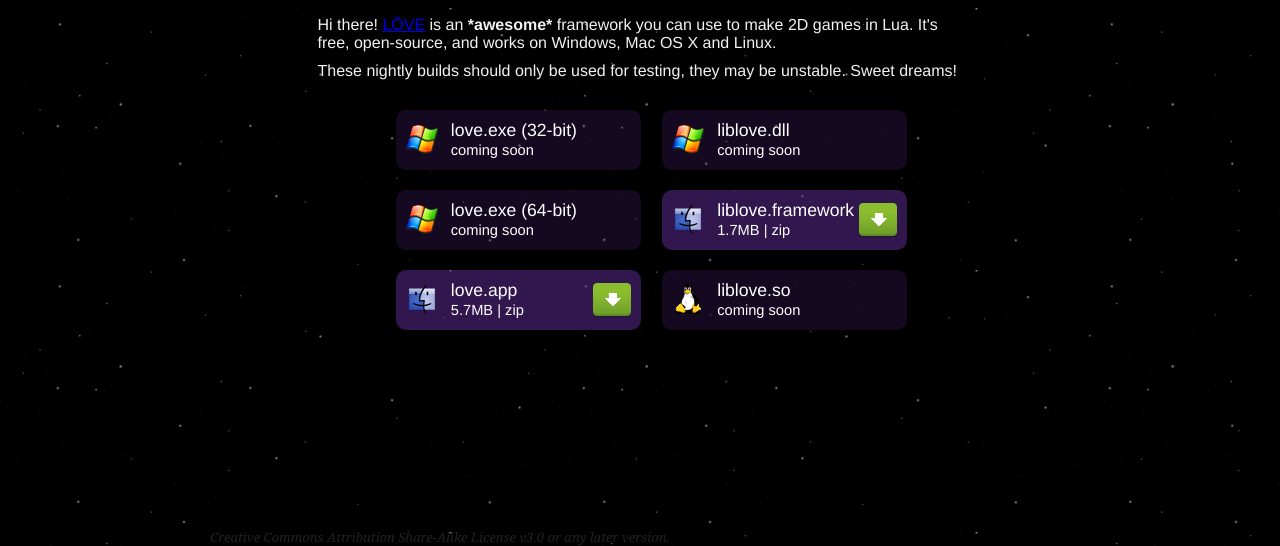
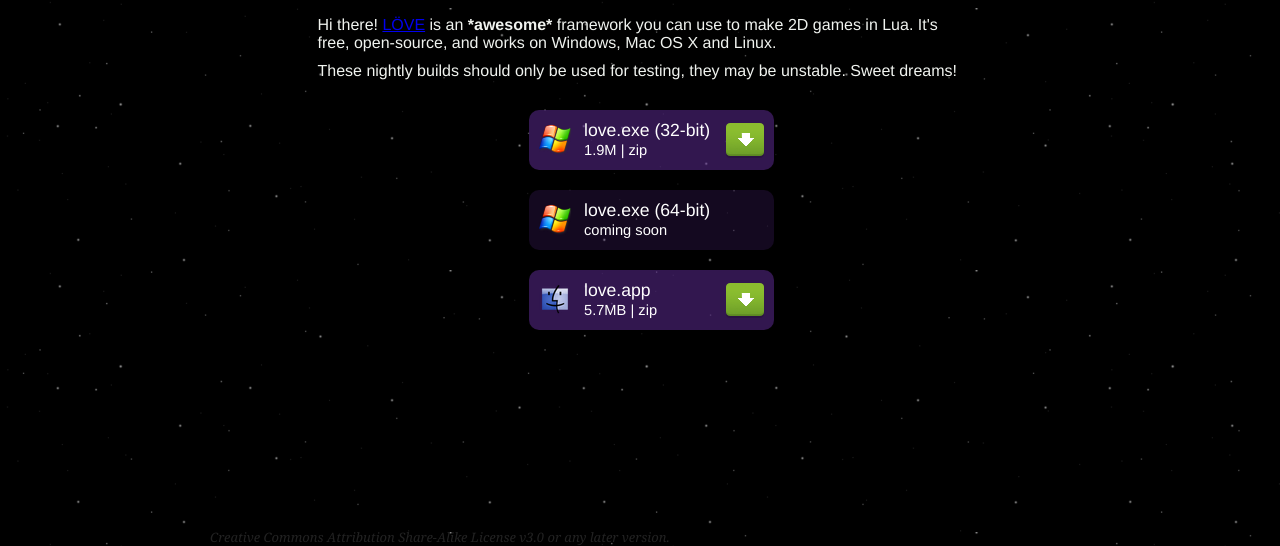
Before and after one commit to hawkthorne/nighlty-love, a plain HTML site: page index.html in a window 1280 px wide. Shown: the part 254-800 px from the top of the page. Drawn offline with Linux system fonts and the light colour scheme.

Commit message:
Add Windows 32-bit builds into the mix
Still can't build them automatically from the command line.

```diff
--- a/index.html
+++ b/index.html
@@ -19,9 +19,9 @@
       </p>
       <div id="downloads">
         <ul>
-          <li class="windows disabled">
-            <a>
-              love.exe (32-bit)<small>coming soon</small>
+          <li class="windows">
+            <a href="builds/love-nightly-win-x86.zip">
+              love.exe (32-bit)<small>1.9M | zip</small>
             </a>
           </li>
           <li class="windows disabled">
@@ -35,23 +35,6 @@
             </a>
           </li>
         </ul>
-        <ul>
-          <li class="windows disabled">
-            <a>
-              liblove.dll<small>coming soon</small>
-            </a>
-          </li>
-          <li class="osx">
-            <a href="builds/liblove-nightly-macosx-ub.zip">
-              liblove.framework<small>1.7MB | zip</small>
-            </a>
-          </li>
-          <li class="linux disabled">
-            <a>
-              liblove.so<small>coming soon</small>
-            </a>
-          </li>
-        </ul>
       </div>
     </section>
     <footer>
```
Also changed, not shown: 3 other files.
